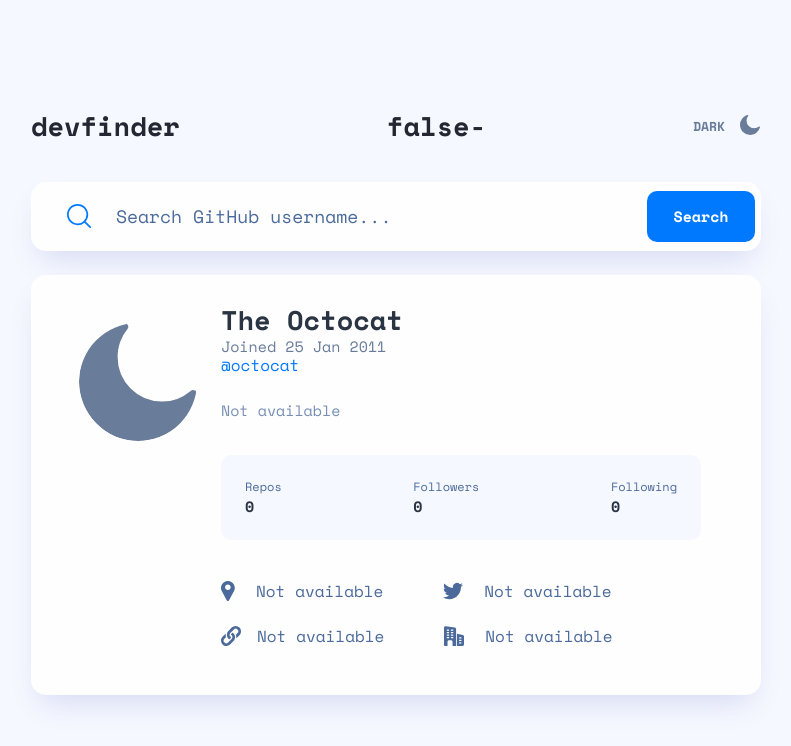
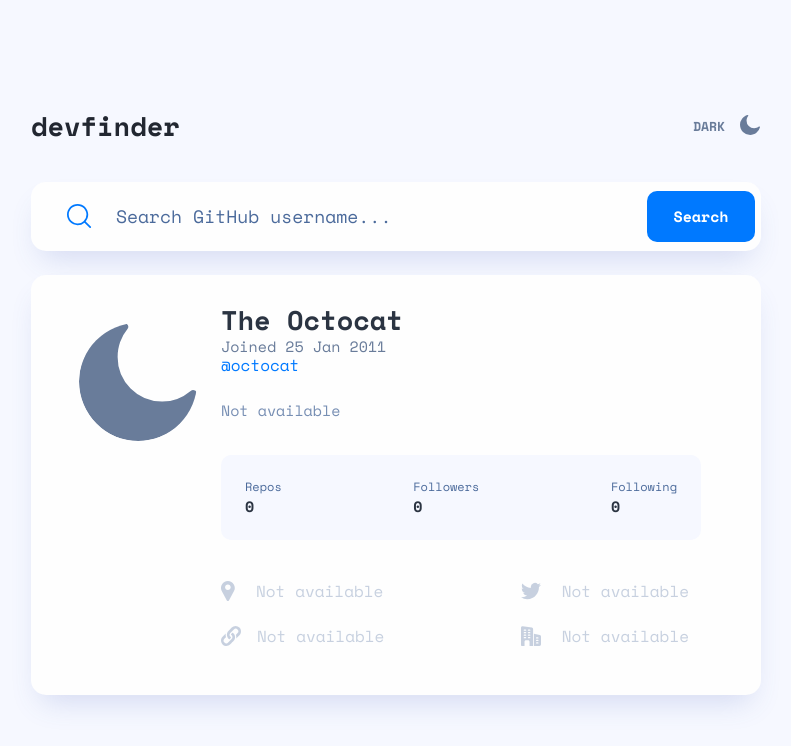
Before and after one commit to AndrioC/github-user-search-app-page-challenge, a React (Create React App) app: page / in a window 1280 px wide. Shown: the top 746 px of the page, without its empty margins (244-1035 px from the left). Built offline with nearby package versions, Linux system fonts and the light colour scheme.

Commit message:
added verification for not available infos

```diff
--- a/src/pages/Home/index.tsx
+++ b/src/pages/Home/index.tsx
@@ -52,7 +52,7 @@
     const [themeStyle, setThemeStyle] = useState(() => theme.title === 'dark' ? true : false);
 
     const [username, setUsername] = useState('');
-    const [userNotFound, setUserNotFound] = useState("false");
+    const [userNotFound, setUserNotFound] = useState(false);
 
     const [info, setInfo] = useState<UserProps>();
 
@@ -63,11 +63,11 @@
 
             if (response.status === 200){
                 setInfo(response.data);
-            } else if (response.status === 404){
-                setUserNotFound("true");
+                setUserNotFound(false);
             }
         } catch (err){
             console.log(err);
+            setUserNotFound(true);
         }
     }
 
@@ -80,7 +80,7 @@
             <Content>
                 <Header>
                     <h1>devfinder</h1>
-                    <h1>{userNotFound}-</h1>
+                    <h1>{userNotFound}</h1>
                     <div onClick={handleChangeTheme}>
                         <span>
                             {themeStyle ? "LIGHT" : "DARK"}
@@ -92,14 +92,14 @@
                     </div>
                 </Header>
 
-                <SearchBar userNotFound={true}>
+                <SearchBar userNotFound={userNotFound}>
                     <img src={searchIcon} alt="search"/>
                     <input
                         type="text"
                         placeholder="Search GitHub username..."
                         onChange={(e) => setUsername(e.target.value)}
                     />
-                    {/* <p>No results</p> */}
+                    <p>No results</p>
                     <button
                         type="button"
                         onClick={getInfo}
@@ -151,7 +151,10 @@
                         </RepoInfo>
 
                         <FooterInfo>
-                            <CityInfo>
+                            <CityInfo
+                                locationFound={info?.location ? true : false}
+                                twitterFound={info?.twitter_username ? true : false}
+                            >
                                 <div className="city-info">
                                     <LocationIcon />
                                     <span>{info?.location ? info.location : "Not available"}</span>
@@ -162,7 +165,10 @@
                                 </div>
                             </CityInfo>
 
-                            <BlogInfo>
+                            <BlogInfo
+                                webSiteFound={info?.blog ? true : false}
+                                companyFound={info?.company ? true : false}
+                            >
                                 <div className="web-site-info">
                                     <WebsiteIcon />
                                     <a
--- a/src/pages/Home/styles.ts
+++ b/src/pages/Home/styles.ts
@@ -2,6 +2,16 @@
 
 interface SearchBarProps{
     userNotFound: boolean;
+}
+
+interface CityInfoProps{
+    locationFound: boolean;
+    twitterFound: boolean;
+}
+
+interface BlogInfoProps{
+    webSiteFound: boolean;
+    companyFound: boolean;
 }
 
 export const Container = styled.div`
@@ -447,20 +457,24 @@
 `;
 
 
-export const CityInfo = styled.div`
+export const CityInfo = styled.div<CityInfoProps>`
     display: flex;
+    position: relative;
 
     .city-info{
         display: flex;
         align-items: center;
         justify-content: center;
+        position: absolute;
 
         span {
             margin-left: 21px;
             color: ${({theme}) => theme.color.tertiary};
+            opacity: ${props => props.locationFound ? 1 : .3};
         }
 
         svg {
+            opacity: ${props => props.locationFound ? 1 : .3};
             path {
                 fill: ${({theme}) => theme.color.tertiary};
             }
@@ -471,14 +485,17 @@
         display: flex;
         align-items: center;
         justify-content: center;
-        margin-left: 60px;
+        position: absolute;
+        right: 72px;
 
         span {
             margin-left: 21px;
             color: ${({theme}) => theme.color.tertiary};
+            opacity: ${props => props.twitterFound ? 1 : .3};
         }
 
         svg {
+            opacity: ${props => props.twitterFound ? 1 : .3};
             path {
                 fill: ${({theme}) => theme.color.tertiary};
             }
@@ -492,8 +509,8 @@
         align-items: flex-start;
 
         .twitter-info{
-            margin-left: 0;
-            margin-top: 21px;
+            left: -43px;
+            top: 45px;
 
             span {
                 margin-left: 15px;
@@ -503,22 +520,26 @@
 `;
 
 
-export const BlogInfo = styled.div`
+export const BlogInfo = styled.div<BlogInfoProps>`
     display: flex;
-    margin-top: 21px;
+    margin-top: 45px;
+    position: relative;
 
     .web-site-info{
         display: flex;
         align-items: center;
         justify-content: center;
+        position: absolute;
 
         a {
             margin-left: 16px;
             text-decoration: none;
             color: ${({theme}) => theme.color.tertiary};
+            opacity: ${props => props.webSiteFound ? 1 : .3};
         }
 
         svg {
+            opacity: ${props => props.webSiteFound ? 1 : .3};
             path {
                 fill: ${({theme}) => theme.color.tertiary};
             }
@@ -529,14 +550,17 @@
         display: flex;
         align-items: center;
         justify-content: center;
-        margin-left: 60px;
+        position: absolute;
+        right: 72px;
 
         span {
             margin-left: 21px;
             color: ${({theme}) => theme.color.tertiary};
+            opacity: ${props => props.companyFound ? 1 : .3};
         }
 
         svg {
+            opacity: ${props => props.companyFound ? 1 : .3};
             path {
                 fill: ${({theme}) => theme.color.tertiary};
             }
@@ -547,11 +571,18 @@
     @media(max-width: 539px){
         display: flex;
         flex-direction: column;
-        align-items: flex-start;
+        background: red;
+
+        .web-site-info{
+            position: absolute;
+            top: 45px;
+        }
+
 
         .github-info{
-            margin-left: 0;
-            margin-top: 21px;
+            position: absolute;
+            top: 90px;
+            left: -42px;
 
             span {
                 margin-left: 15px;
```
